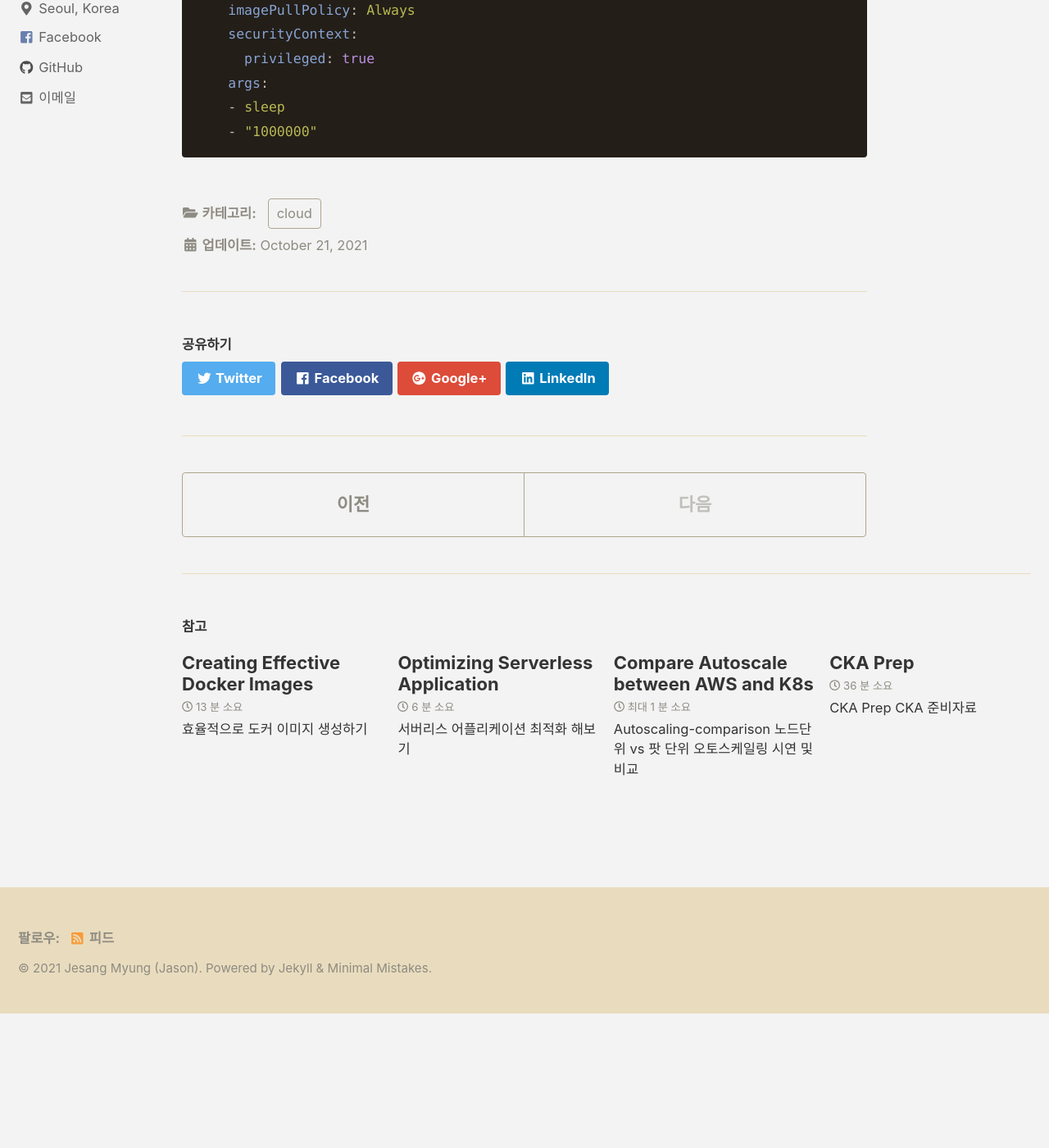
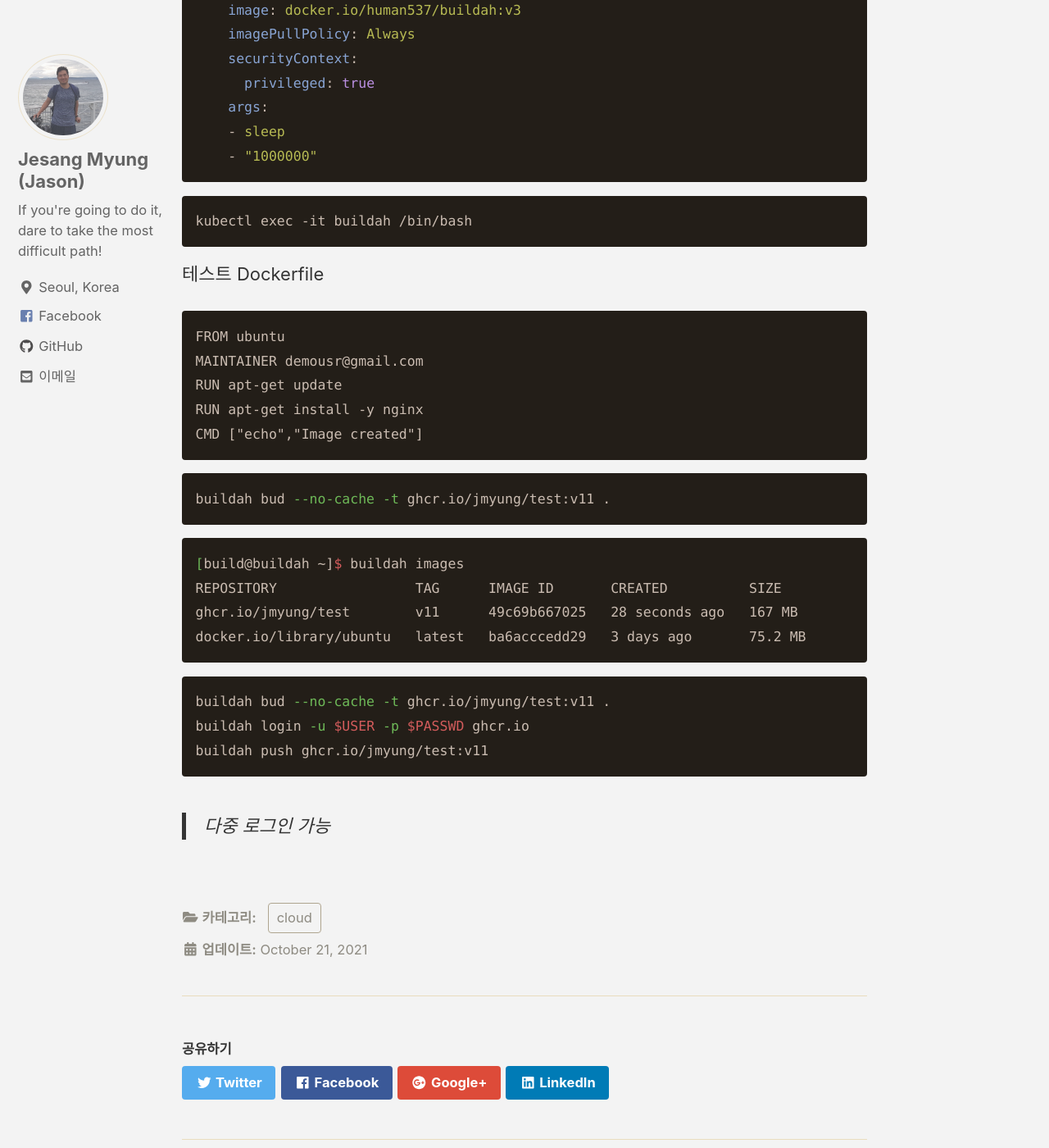
Before and after one commit to jmyung/jmyung.github.io, a Jekyll site: the page built from _posts/2021-10-20-buildah-in-container.md, in a window 1280 px wide and 1400 px high, scrolled down 1039 px. Shown: the whole window at 82% size. Built offline with Jekyll 4.4.1, drawn with Linux system fonts in a browser that asks for light colours; cached includes are drawn as plain includes; nearby versions of some CDN libraries; before the commit the page ends 2276 px from its top, so only the background shows below that; some of the changed text lies outside the part shown.

Commit message:
Update 2021-10-20-buildah-in-container.md

````diff
--- a/_posts/2021-10-20-buildah-in-container.md
+++ b/_posts/2021-10-20-buildah-in-container.md
@@ -11,6 +11,7 @@ categories: cloud
 FROM quay.io/buildah/stable:latest
 RUN echo build:260000:65537 > /etc/subuid; echo build:260000:65537 > /etc/subgid;
 USER build
+WORKDIR /home/build
 ```
 
 ```sh
@@ -38,3 +39,36 @@ spec:
     - sleep
     - "1000000"
 ```
+
+```
+kubectl exec -it buildah /bin/bash
+```
+
+테스트 Dockerfile
+
+```
+FROM ubuntu
+MAINTAINER demousr@gmail.com
+RUN apt-get update
+RUN apt-get install -y nginx
+CMD ["echo","Image created"]
+```
+
+```sh
+buildah bud --no-cache -t ghcr.io/jmyung/test:v11 .
+```
+
+```sh
+[build@buildah ~]$ buildah images
+REPOSITORY                 TAG      IMAGE ID       CREATED          SIZE
+ghcr.io/jmyung/test        v11      49c69b667025   28 seconds ago   167 MB
+docker.io/library/ubuntu   latest   ba6acccedd29   3 days ago       75.2 MB
+```
+
+```sh
+buildah bud --no-cache -t ghcr.io/jmyung/test:v11 .
+buildah login -u $USER -p $PASSWD ghcr.io
+buildah push ghcr.io/jmyung/test:v11
+```
+
+> 다중 로그인 가능
````
